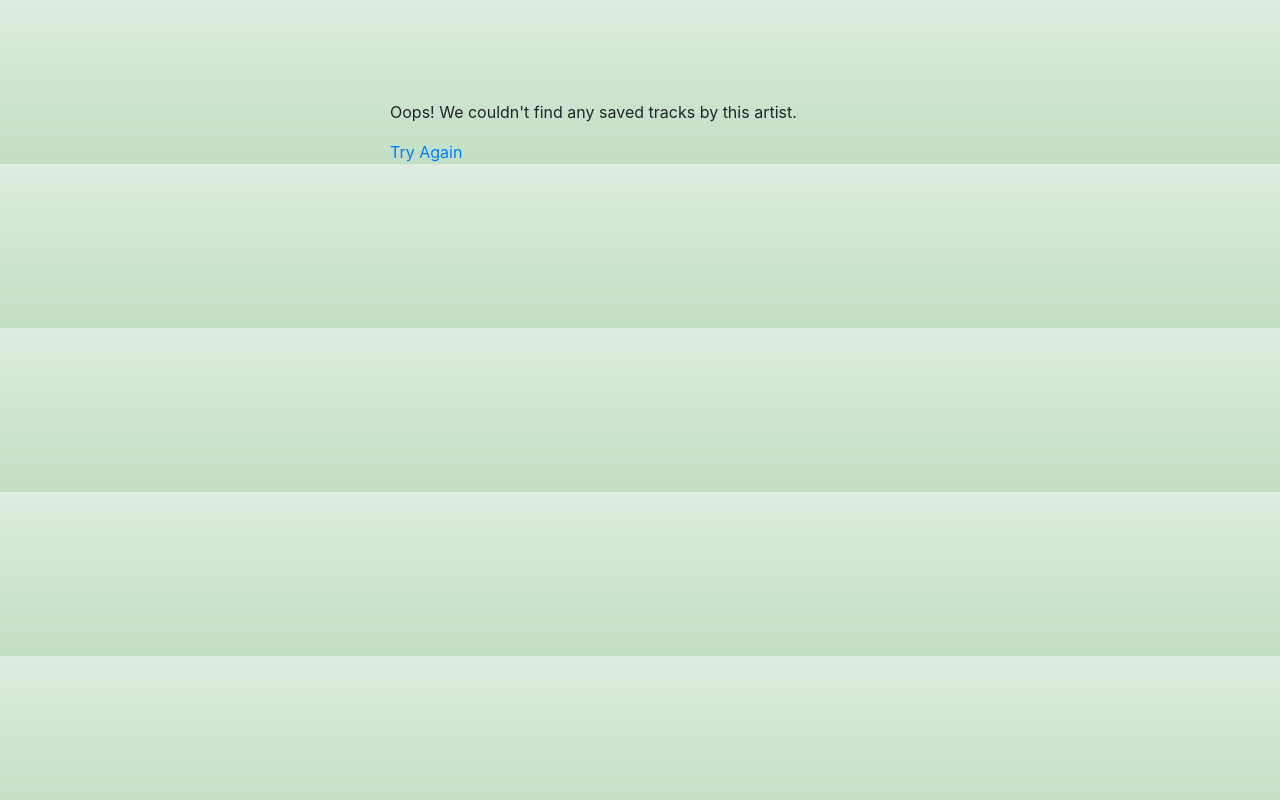
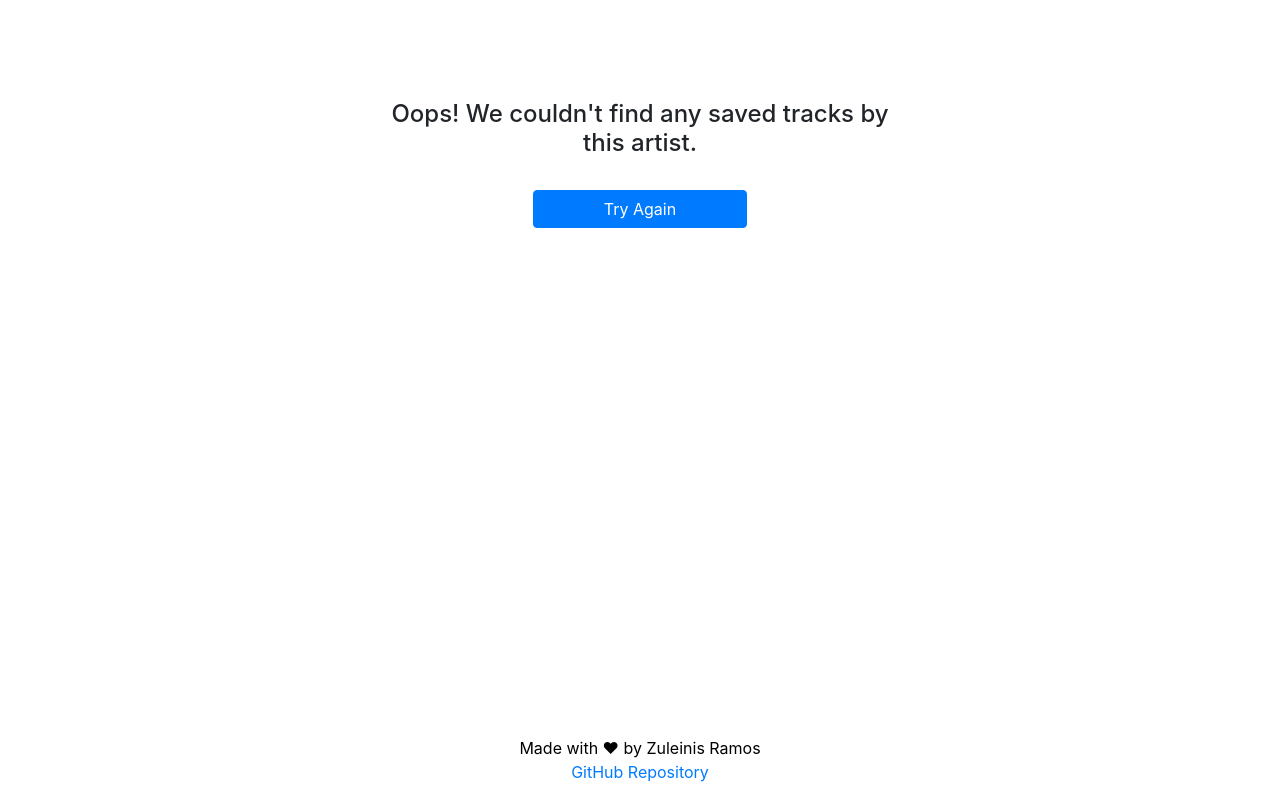
Before and after one commit to zuleinis/playlist-generator, a Flask app: page /result in a window 1280 px wide. Run offline with Flask 2, Linux system fonts and the light colour scheme; some libraries are stand-ins or nearby versions.

Commit message:
adjust css

```diff
--- a/static/css/style.css
+++ b/static/css/style.css
@@ -1,6 +1,10 @@
 h1 {
   text-align: center;
   padding: 10px;
+}
+
+h4 {
+  text-align: center;
 }
 
 div#loading {
@@ -18,6 +22,12 @@ div#loading {
   padding-top: 100px;
 }
 
-body {
-  background-image: linear-gradient(to top, #c1dfc4 0%, #deecdd 100%);
+footer {
+  position: fixed;
+  left: 0;
+  bottom: 0;
+  width: 100%;
+  color: black;
+  text-align: center;
+  background-color: white;
 }
--- a/templates/result.html
+++ b/templates/result.html
@@ -10,28 +10,40 @@
       integrity="sha384-ggOyR0iXCbMQv3Xipma34MD+dH/1fQ784/j6cY/iJTQUOhcWr7x9JvoRxT2MZw1T"
       crossorigin="anonymous"
     />
-    <title>FlaskBlog</title>
+    <link rel="shortcut icon" href="{{ url_for('static', filename='favicon.ico') }}">
+    <title>Spotify Playlist Generator</title>
   </head>
   <body>
     {% if id %} {% set url = "https://open.spotify.com/playlist/" + id %}
     <div class="center">
       <h1>Your Playlist is Ready!</h1>
-      <div class="d-grid gap-2 mx-auto">
-        <div>
-          <a href="{{url}}" class="btn btn-primary">Go to Playlist</a>
-        </div>
-        <div>
-          <a href="/" class="btn btn-outline-primary"
-            >Create Another Playlist</a
-          >
-        </div>
-      </div>
+    </div>
+    <div class="d-flex justify-content-center">
+      <a
+        href="{{url}}"
+        target="_blank"
+        class="btn btn-primary col-3 mt-4"
+        role="button"
+        >Go to Playlist</a
+      >
+    </div>
+    <div class="d-flex justify-content-center">
+      <a href="/" class="btn btn-link" role="button">Create Another Playlist</a>
     </div>
     {% else %}
     <div class="center">
-      <p>Oops! We couldn't find any saved tracks by this artist.</p>
-      <a href="/">Try Again</a>
+      <h4>Oops! We couldn't find any saved tracks by this artist.</h4>
     </div>
+    <div class="d-flex justify-content-center">
+      <a href="/" class="btn btn-primary col-2 mt-4"
+      role="button">Try Again</a>
+    <div>
     {% endif %}
+
+    <footer>
+      <p>Made with &hearts; by Zuleinis Ramos<br>
+      <a href="https://github.com/zuleinis/playlist-generator" target="_blank">GitHub Repository</a></p>
+    </footer>
+
   </body>
 </html>
```
Also changed, not shown: templates/index.html (+7 -1 lines), static/favicon.ico (added).
